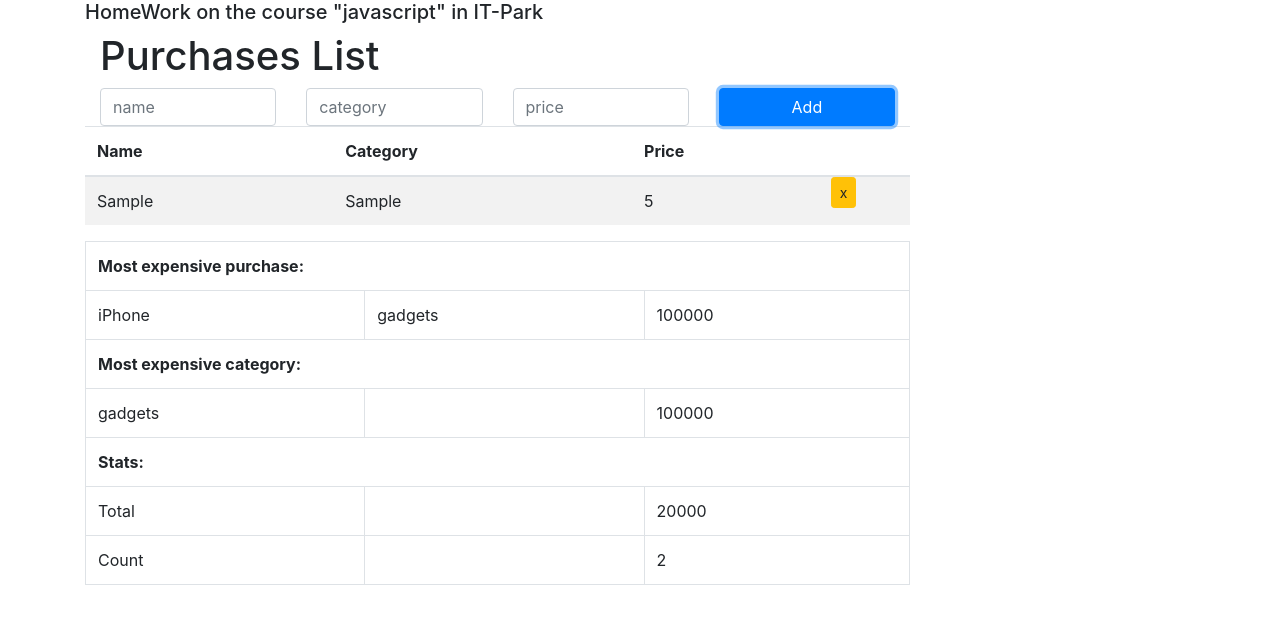
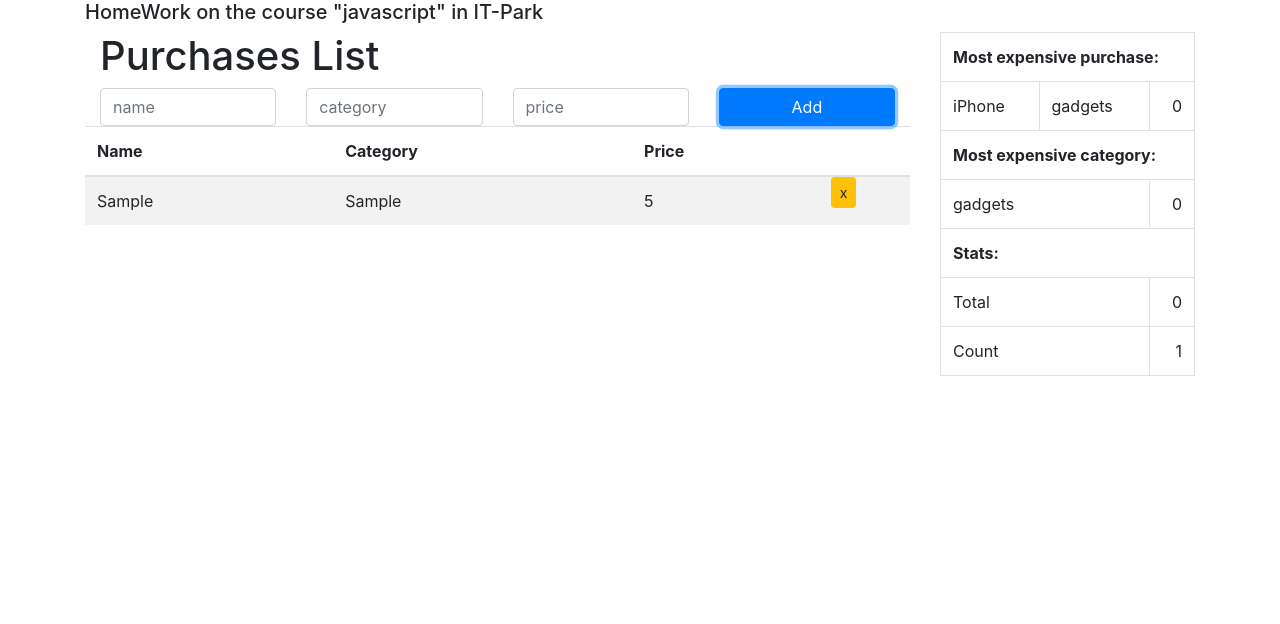
Before and after one commit to azatmagdeev/purchases, a website: page src/index.html in a window 1280 px wide. Both pictures are taken after typing "Sample", "Sample", "5" into the empty fields and a click on the button "Add". Drawn offline with nearby package versions, Linux system fonts and the light colour scheme.

Commit message:
count added

```diff
--- a/src/index.html
+++ b/src/index.html
@@ -28,24 +28,17 @@
                     </div>
                     <div class="row">
                         <div class="col-sm-3"><input type="text" class="form-control" placeholder="name" id="name"
-                                                     autofocus></div>
+                                                     autofocus required ></div>
                         <div class="col-sm-3"><input type="text" class="form-control" placeholder="category" id="cat"
-                                                     autofocus></div>
+                                                     required></div>
                         <div class="col-sm-3"><input type="number" class="form-control" placeholder="price" id="price"
-                                                     autofocus></div>
+                                                     autofocus required></div>
 
                         <div class="col-sm-3">
                             <button class="btn btn-block btn-primary" id="add">Add</button>
                         </div>
                     </div>
                 </div>
-<!--                <div class="row">-->
-<!--                    <div class="col">-->
-<!--                        <ol class="list-group mt-3" id="list">-->
-<!--                            <li class='list-group-item'>test string</li>-->
-<!--                        </ol>-->
-<!--                    </div>-->
-<!--                </div>-->
                 <table class="table table-striped">
                     <thead>
                     <tr>
@@ -56,50 +49,14 @@
                     </tr>
                     </thead>
                     <tbody id="table">
-<!--                    <tr>-->
-<!--                        <td>Bigmac</td>-->
-<!--                        <td>food</td>-->
-<!--                        <td>200</td>-->
-<!--                        <td>-->
-<!--                            <button class="btn btn-warning btn-sm">x</button>-->
-<!--                        </td>-->
-<!--                    </tr>-->
+
+                    <!-- здесь будет таблица покупок-->
 
                     </tbody>
                 </table>
-                <table class="table table-bordered">
-                    <tbody>
-                    <tr>
-                        <td colspan="3"><b>Most expensive purchase:</b></td>
-                    </tr>
-                    <tr>
-                        <td>iPhone</td>
-                        <td>gadgets</td>
-                        <td>100000</td>
-                    </tr>
-                    <tr>
-                        <td colspan="3"><b>Most expensive category:</b></td>
-                    </tr>
-                    <tr>
-                        <td>gadgets</td>
-                        <td></td>
-                        <td>100000</td>
-                    </tr>
-                    <tr>
-                        <td colspan="3"><b>Stats:</b></td>
-                    </tr>
-                    <tr>
-                        <td>Total</td>
-                        <td></td>
-                        <td>20000</td>
-                    </tr>
-                    <tr>
-                        <td>Count</td>
-                        <td></td>
-                        <td>2</td>
-                    </tr>
-                    </tbody>
-                </table>
+
+
+
 
             </main>
             <!-- ASIDE -->
@@ -107,6 +64,36 @@
                 <div class="row">
                     <!-- ASIDE #1 -->
                     <aside class="col-sm-6 col-md-12">
+                        <table class="table table-bordered">
+                            <tbody>
+                            <tr>
+                                <td colspan="3"><b>Most expensive purchase:</b></td>
+                            </tr>
+                            <tr>
+                                <td id="">iPhone</td>
+                                <td>gadgets</td>
+                                <td align="right">0</td>
+                            </tr>
+                            <tr>
+                                <td colspan="3"><b>Most expensive category:</b></td>
+                            </tr>
+                            <tr>
+                                <td colspan="2">gadgets</td>
+                                <td align="right">0</td>
+                            </tr>
+                            <tr>
+                                <td colspan="3"><b>Stats:</b></td>
+                            </tr>
+                            <tr>
+                                <td colspan="2">Total</td>
+                                <td id="total" align="right">0</td>
+                            </tr>
+                            <tr>
+                                <td colspan="2">Count</td>
+                                <td id="count" align="right">0</td>
+                            </tr>
+                            </tbody>
+                        </table>
 
                     </aside>
                     <!-- ASIDE #2 -->
--- a/src/js/app.js
+++ b/src/js/app.js
@@ -1,33 +1,24 @@
+//import {calculateTotal} from "./lib.js";
+
 const nameEl = document.getElementById('name');
 const priceEl = document.getElementById('price');
 const catEl = document.getElementById('cat');
 const button = document.getElementById('add');
-const list = document.getElementById('list');
 const table = document.getElementById('table');
+const count = document.getElementById('count');
+const total =document.getElementById('total');
+let scoreTotal = 0;
 
 button.addEventListener('click', () => {
     const name = nameEl.value;
-    console.log(nameEl);
-    console.log(name);
 
-    const price = Number(priceEl.value);
-    console.log(price);
-    console.log(typeof price);
+    const price = Number (priceEl.value);
 
     const cat = catEl.value;
 
-    // const li = document.createElement('li');
-    // li.textContent = name + '  ' + cat + '  ' + price;
-    // li.className = 'list-group-item';
-    // list.appendChild(li);
 
     const tr = document.createElement('tr');
-    tr.idName = 'tr';
     table.appendChild(tr);
-    console.log(tr);
-    console.log(table);
-
-    // const td = document.getElementById('tr');
 
     const tName = document.createElement("td");
     tName.textContent = name;
@@ -38,7 +29,7 @@ button.addEventListener('click', () => {
     tr.appendChild(tCat);
 
     const tPrice = document.createElement('td');
-    tPrice.textContent = price;
+    tPrice.textContent =price;
     tr.appendChild(tPrice);
 
     const tButton = document.createElement('button');
@@ -46,12 +37,31 @@ button.addEventListener('click', () => {
     tButton.className = "btn btn-warning btn-sm";
     tr.appendChild(tButton);
 
+
+    // total.textContent = Number(price) + scoreTotal;
+    // scoreTotal =+ price;
+
     nameEl.value ='';
     catEl.value = '';
     priceEl.value = '';
 
+    count.textContent = table.rows.length;
+    console.dir(table.rows);
+
+total.textContent
+
+
     tButton.addEventListener('click',()=>{
+
+        scoreTotal = scoreTotal - 1;
         table.removeChild(tr);
+        count.textContent = count.textContent - 1;
 
-    })
+    });
+
+//     const testV = table.rows[length - 1].cells[2];
+   //  console.log(testV.textContent);
+
+
+
 });
--- /dev/null
+++ b/src/js/lib.js
@@ -0,0 +1,6 @@
+// export function calculateTotal(table.) {
+//     for (const i of table.rows[i].cell[2]) {
+//
+//     }
+//
+// }
```
